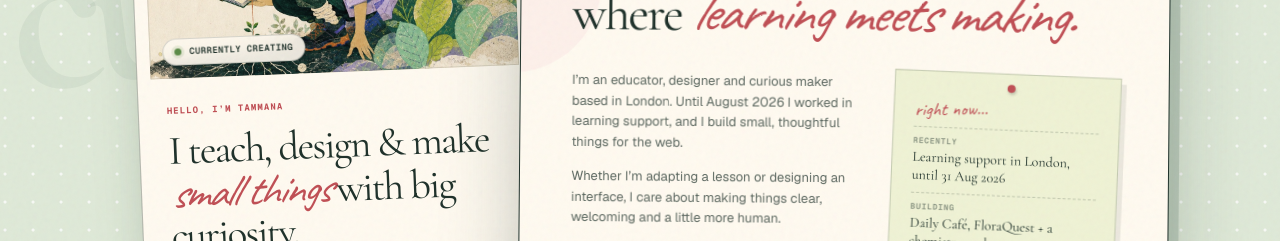
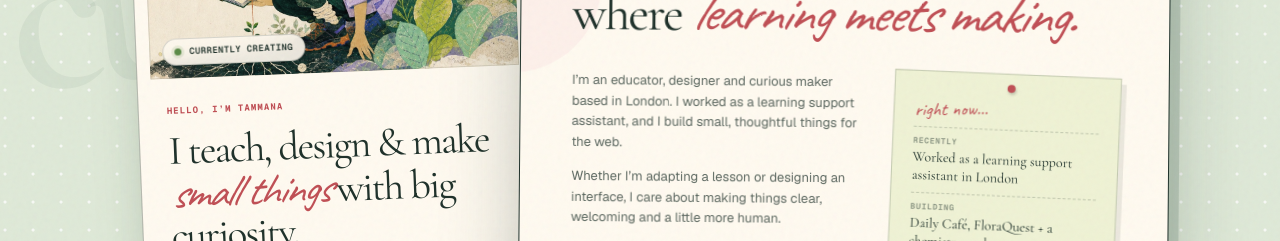
Before and after one commit to tammanakapoor/website-portfolio, a Next.js app: page / in a window 1280 px wide. Shown: the part 279-520 px from the top of the page. Built offline with nearby package versions, Linux system fonts and the light colour scheme.

Commit message:
Home: drop the dates from the learning support line
Co-Authored-By: Claude Fable 5.1 <noreply@anthropic.com>

```diff
--- a/app/card-home.tsx
+++ b/app/card-home.tsx
@@ -21,8 +21,8 @@ function AboutPanel() {
       <div className="about-grid">
         <div className="about-copy">
           <p>
-            I’m an educator, designer and curious maker based in London. Until August 2026 I worked in learning
-            support, and I build small, thoughtful things for the web.
+            I’m an educator, designer and curious maker based in London. I worked as a learning support assistant,
+            and I build small, thoughtful things for the web.
           </p>
           <p>
             Whether I’m adapting a lesson or designing an interface, I care about making things clear, welcoming
@@ -33,7 +33,7 @@ function AboutPanel() {
           <span className="pin" aria-hidden="true" />
           <p className="scribble">right now...</p>
           <dl>
-            <div><dt>Recently</dt><dd>Learning support in London, until 31 Aug 2026</dd></div>
+            <div><dt>Recently</dt><dd>Worked as a learning support assistant in London</dd></div>
             <div><dt>Building</dt><dd>Daily Café, FloraQuest + a chemistry pathway</dd></div>
             <div><dt>Learning</dt><dd>Whatever has caught my eye</dd></div>
           </dl>
```
